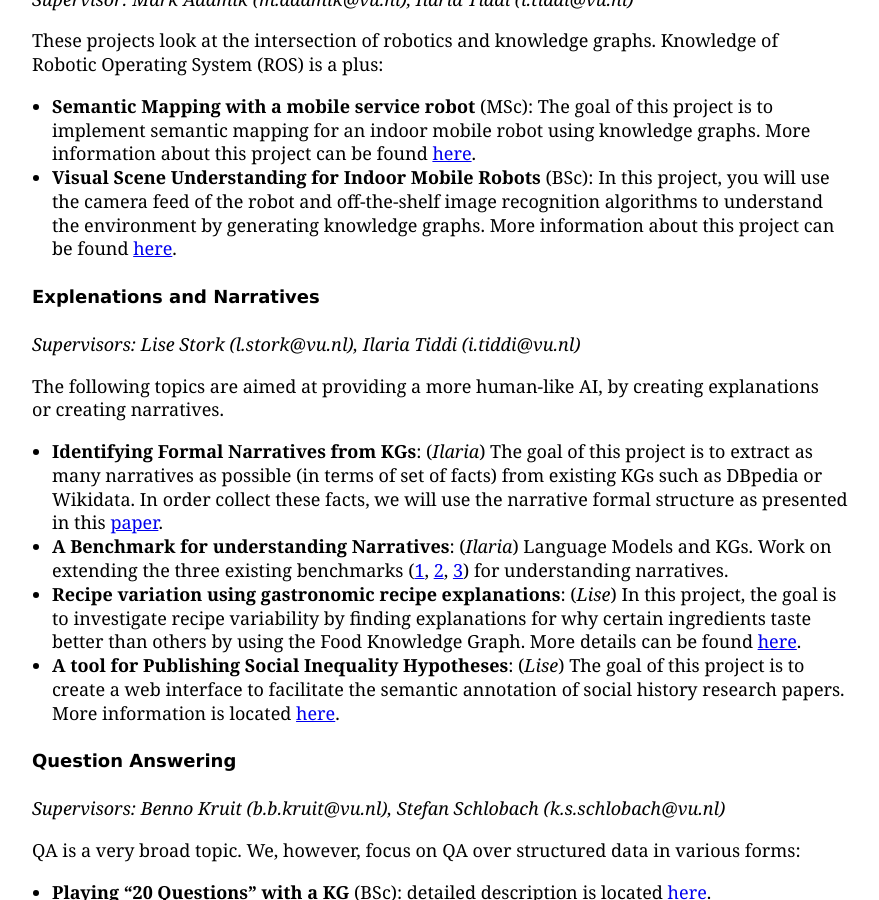
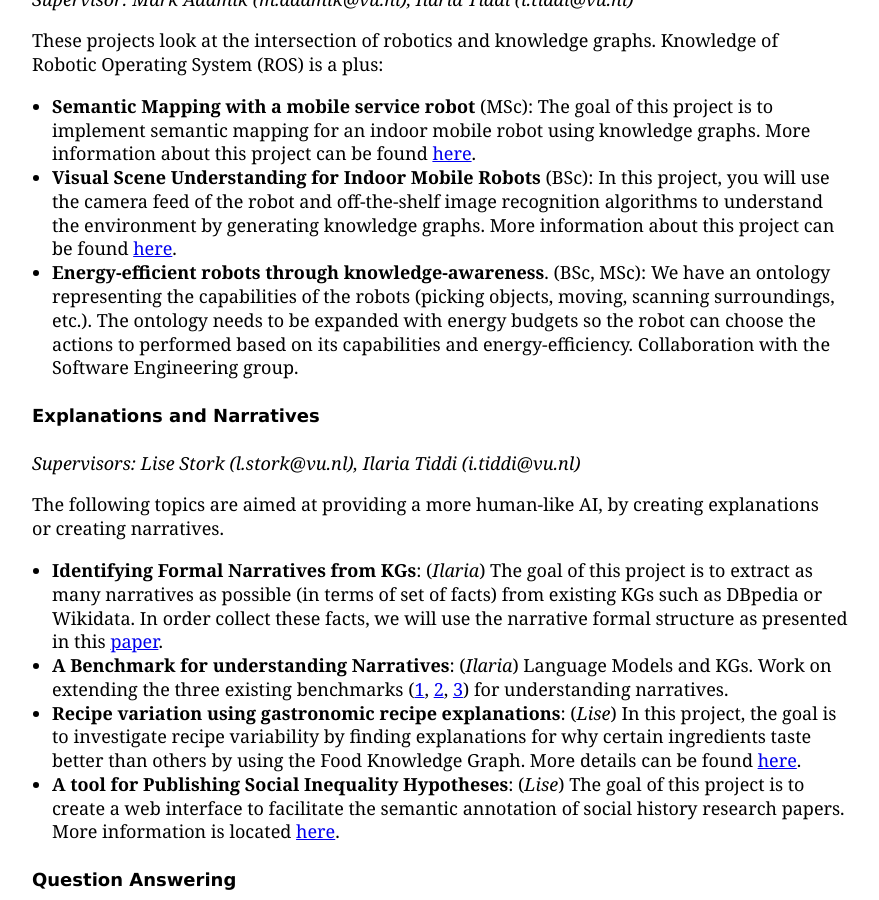
Before and after one commit to kai-vu/site, a Jekyll site: the page built from theses/index.md, in a window 1280 px wide and 900 px high, scrolled down 3262 px. Shown: the whole window, without its empty margins (208-1087 px from the left). Built offline with Jekyll 4.4.1, drawn with Linux system fonts in a browser that asks for light colours; our own code applies the rules of GitHub Pages for plain Markdown files; some of the changed text lies outside the part shown.

Commit message:
Update index.md
updated robot projects

```diff
--- a/theses/index.md
+++ b/theses/index.md
@@ -93,9 +93,9 @@ Rule mining, similarly to information extraction, aims at finding structures. In
 These projects look at the intersection of robotics and knowledge graphs. Knowledge of Robotic Operating System (ROS) is a plus:
 - **Semantic Mapping with a mobile service robot** (MSc): The goal of this project is to implement semantic mapping for an indoor mobile robot using knowledge graphs. More information about this project can be found <a href="AM_semmap">here</a>.
 - **Visual Scene Understanding for Indoor Mobile Robots** (BSc): In this project, you will use the camera feed of the robot and off-the-shelf image recognition algorithms to understand the environment by generating knowledge graphs. More information about this project can be found <a href="AM_vsu">here</a>.
+- **Energy-efficient robots through knowledge-awareness**. (BSc, MSc): We have an ontology representing the capabilities of the robots (picking objects, moving, scanning surroundings, etc.). The ontology needs to be expanded with energy budgets so the robot can choose the actions to performed based on its capabilities and energy-efficiency. Collaboration with the Software Engineering group.
 
-
-#### Explenations and Narratives
+#### Explanations and Narratives
 *Supervisors: Lise Stork (l.stork@vu.nl), Ilaria Tiddi (i.tiddi@vu.nl)*
 
 The following topics are aimed at providing a more human-like AI, by creating explanations or creating narratives.
```
Also changed, not shown: other parts of theses/index.md (+1 -1 lines).
